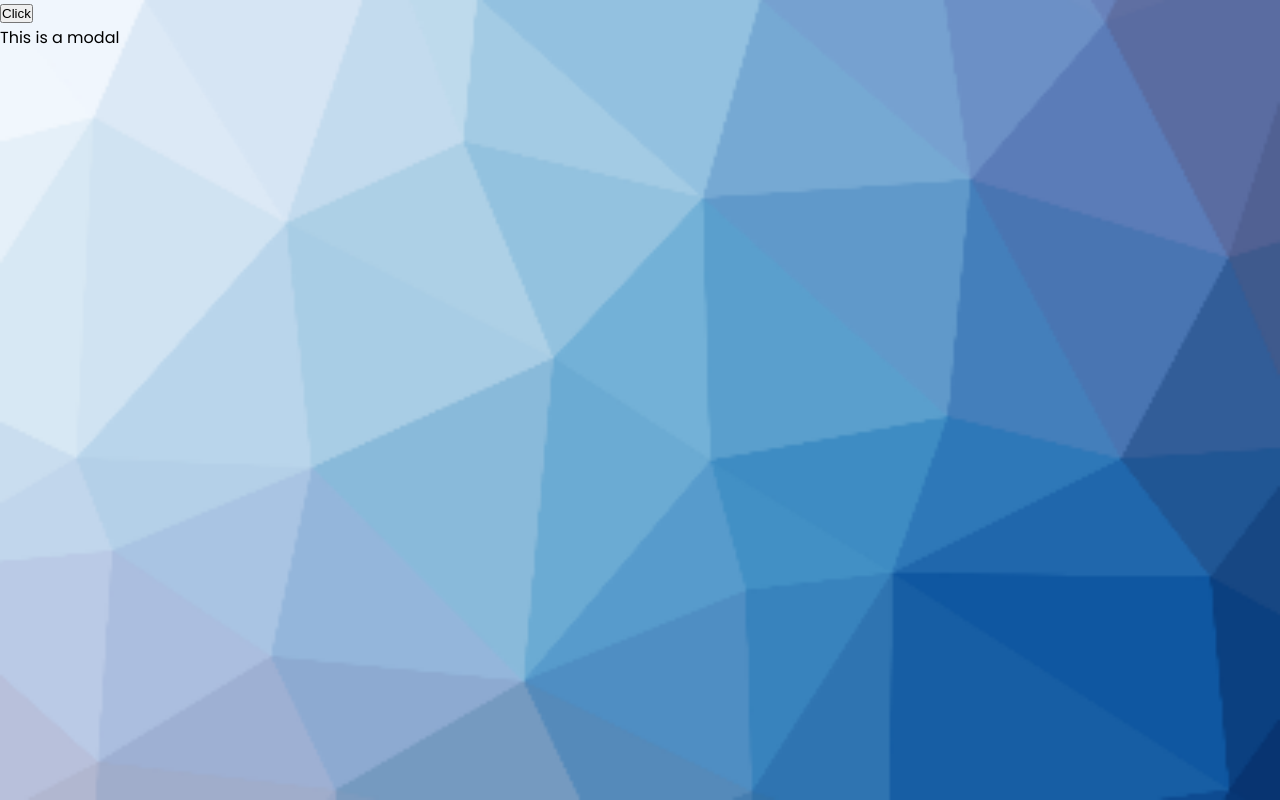
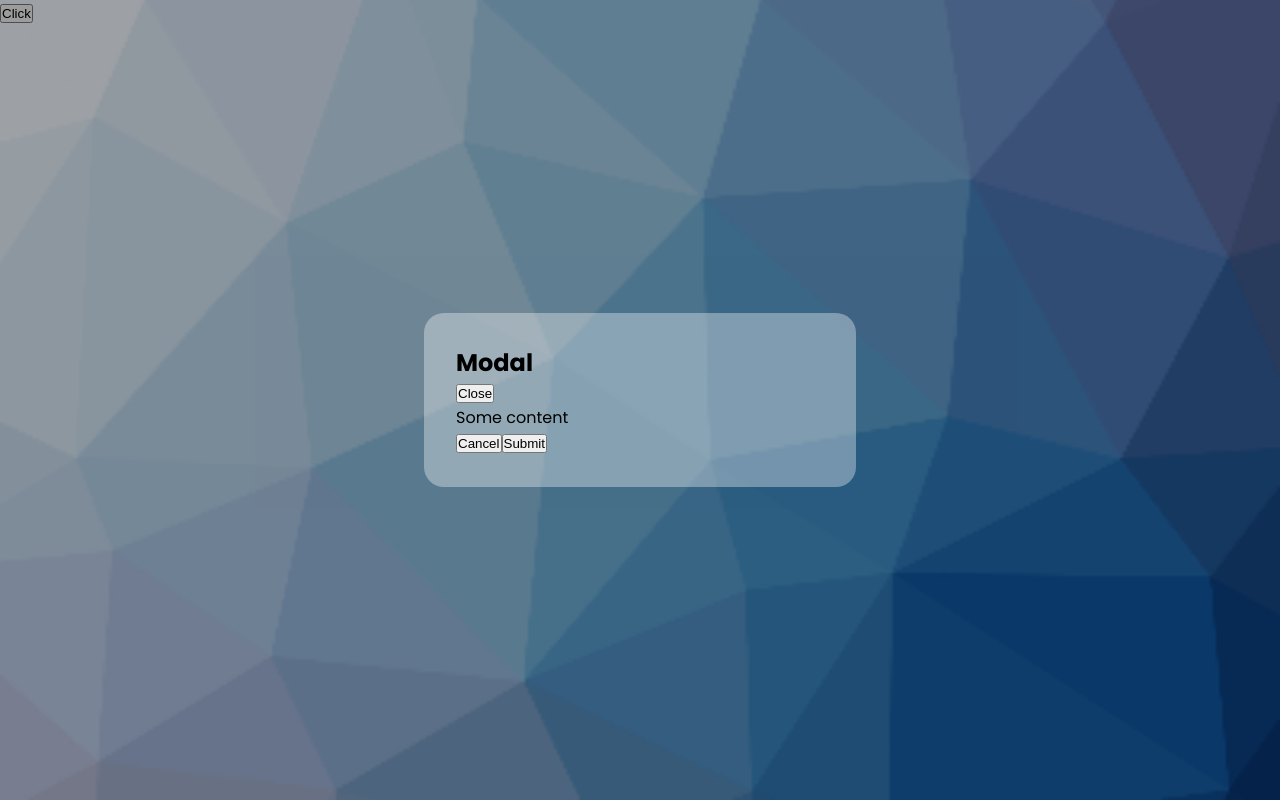
Before and after one commit to rradfar/react-modal, a React (Create React App) app: page / in a window 1280 px wide. Both pictures are taken after a click on the button "Click". Built offline with nearby package versions, Linux system fonts and the light colour scheme.

Commit message:
Add the Modal component

```diff
--- a/src/App.js
+++ b/src/App.js
@@ -1,14 +1,15 @@
 import { useState } from 'react';
+import Modal from './Components/Modal';
 import './App.scss';
 
 function App() {
-  const [modal, setModal] = useState(false);
-  const Toggle = () => setModal(!modal);
+  const [showModal, setShowModal] = useState(false);
+  const Toggle = () => setShowModal(!showModal);
 
   return (
     <div className='App'>
       <button onClick={() => Toggle()}>Click</button>
-      {modal && <div className='modal'>This is a modal</div>}
+      {<Modal showModal={showModal} />}
     </div>
   );
 }
--- /dev/null
+++ b/src/Components/Modal.js
@@ -0,0 +1,28 @@
+import React from 'react'
+
+import './modal.scss'
+export default function Modal({showModal}) {
+  return (
+   <>
+   {
+     showModal ?
+     <div className="modalContainer">
+       <div className="modal">
+         <header className="modal_header">
+           <h2 className="modal_header-title">Modal</h2>
+           <button className="close">Close</button>
+         </header>
+         <main className="modal_content">
+           Some content
+         </main>
+         <footer className="modal_footer">
+           <button className="cancel">Cancel</button>
+           <button className="submit">Submit</button>
+         </footer>
+       </div>
+     </div>
+     : null
+   }
+   </>
+  )
+}
--- /dev/null
+++ b/src/Components/modal.scss
@@ -0,0 +1,23 @@
+.modalContainer {
+  position: fixed;
+  top: 0;
+  bottom: 0;
+  left: 0;
+  right: 0;
+  display: flex;
+  justify-content: center;
+  align-items: center;
+  background-color: rgba($color: #000, $alpha: 0.35);
+
+  .modal {
+    background-color: rgba(255, 255, 255, 0.35);
+    width: calc(15rem + 15vw);
+    height: auto;
+    padding: 2rem;
+    border-radius: 20px;
+
+    &_header {
+      position: relative;
+    }
+  }
+}
```
